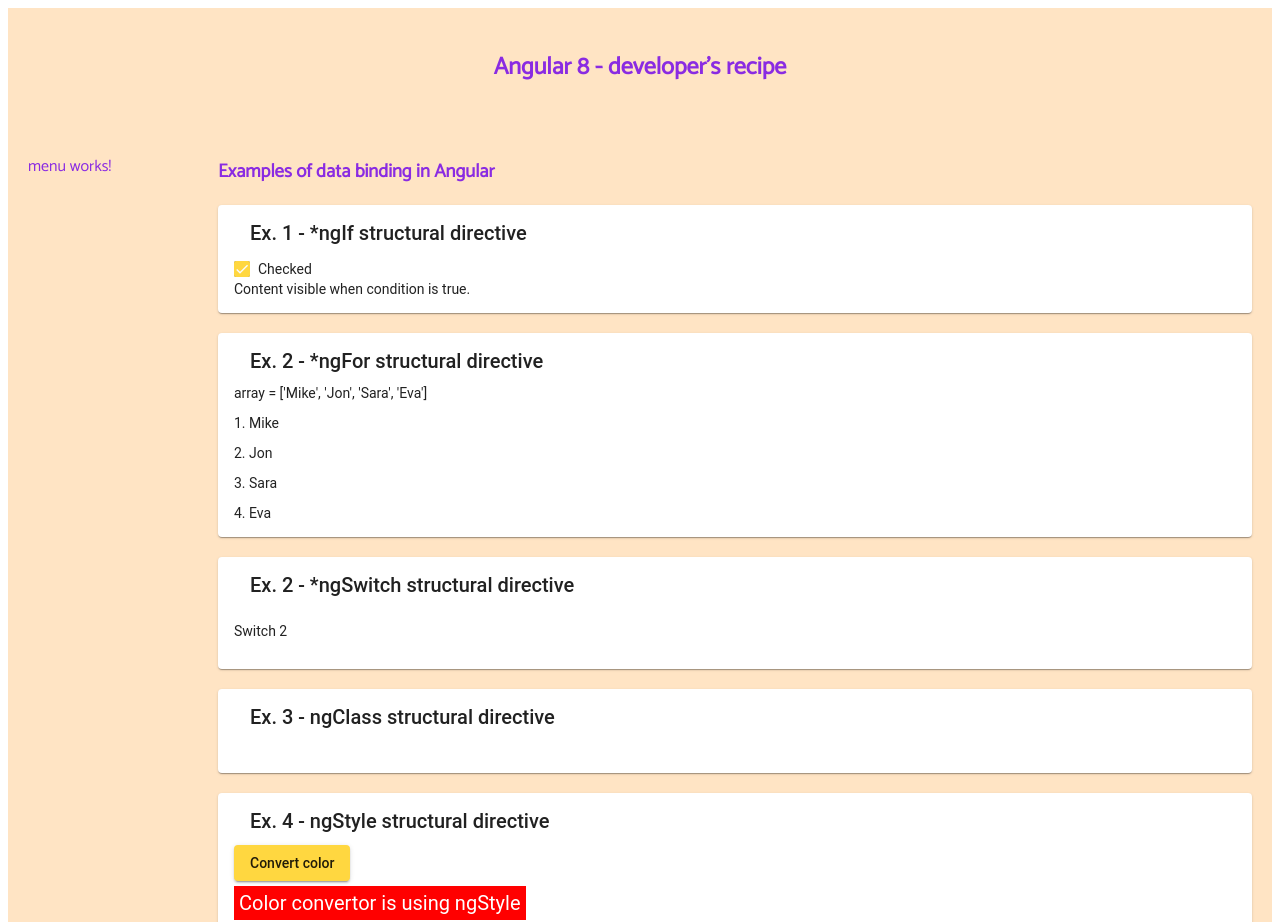
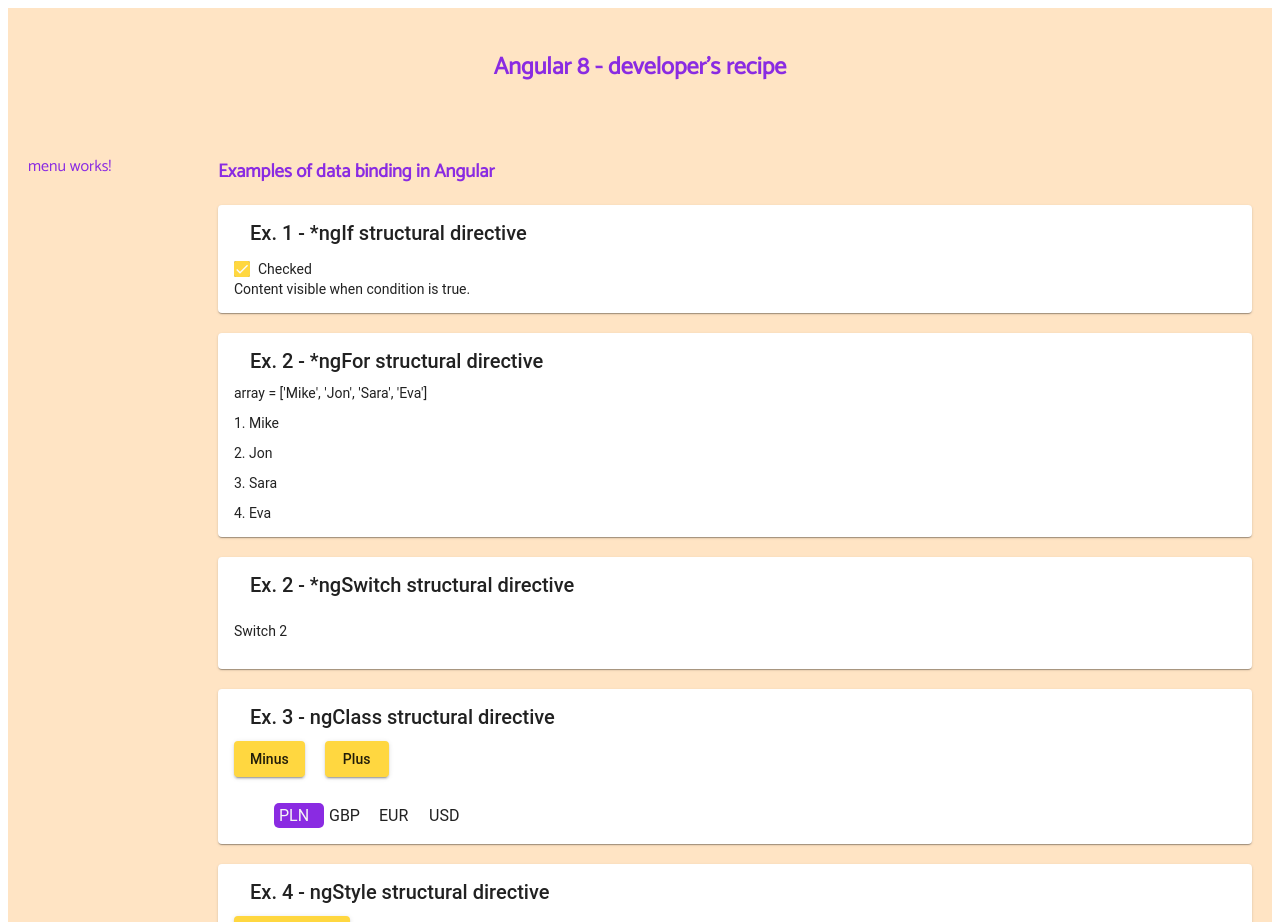
Before and after one commit to RafalM2000/portfolio-Angular8, an Angular app: page / in a window 1280 px wide. Shown: the top 922 px of the page. Built offline with nearby package versions, Linux system fonts and the light colour scheme.

Commit message:
ngClass direcive

```diff
--- a/src/app/directives/directives.component.css
+++ b/src/app/directives/directives.component.css
@@ -4,4 +4,22 @@
 
 .buttonStyle {
     margin-bottom: 10px;
+    margin-right: 20px;
 }
+
+.currencyClass {
+    color: whitesmoke;
+    background-color: blueviolet;
+}
+
+li {
+    list-style-type: none;
+    float: left;
+    width: 40px;
+    padding: 3px 5px 3px 5px;
+    border-radius: 5px;
+}
+
+.clearFloat {
+    clear: both;
+}
--- a/src/app/directives/directives.component.html
+++ b/src/app/directives/directives.component.html
@@ -45,8 +45,12 @@
         <mat-card-header>
             <mat-card-title>Ex. 3 - ngClass structural directive</mat-card-title>
         </mat-card-header>
-            <p></p>
-        <mat-card-content>
+        <button class ='buttonStyle' mat-raised-button color="accent" (click) = "onCurrencyButton(-1)">Minus</button>
+        <button class ='buttonStyle' mat-raised-button color="accent" (click) = "onCurrencyButton(1)">Plus</button>
+        <ul *ngFor = "let item of currencies;  let i = index">
+            <li [ngClass] = "{'currencyClass': i === currencyItem}">{{item}}</li>
+        </ul>
+        <mat-card-content class='clearFloat'>
 
         </mat-card-content>
     </mat-card>
@@ -58,7 +62,7 @@
         <mat-card-content>
             <button class ='buttonStyle' mat-raised-button color="accent" (click) = "onColorConverter()">Convert color</button>
             <div>
-                <span [ngStyle] = "{'background-color': colorConverter === true ? 'green' : 'red', 'font-size': '20px', 'font-width': '800', 'color': 'white', 'padding': '5px'}">
+                <span [ngStyle] = "{'background-color': colorConverter === true ? 'green' : 'red', 'font-size': '20px', 'font-width': '800', 'color': 'white', 'padding': '5px', 'border-radius': '5px'}">
                 Color convertor is using ngStyle</span>
             </div>
         </mat-card-content>
--- a/src/app/directives/directives.component.ts
+++ b/src/app/directives/directives.component.ts
@@ -11,12 +11,13 @@
 isVisible = true;
 switchExpression = 'No2';
 colorConverter = false;
+currencies =  ['PLN', 'GBP', 'EUR', 'USD'];
+currencyItem = 0;
 
   constructor() { }
 
   ngOnInit() {
   }
-
   onButtonClicked() {
     this.isVisible = !this.isVisible;
   }
@@ -25,5 +26,13 @@
     this.colorConverter = !this.colorConverter;
   }
 
-
+  onCurrencyButton(param: number) {
+    if (this.currencyItem <= 0 && param === -1) {
+      param = 0;
+    }
+    if (this.currencyItem >= (this.currencies.length - 1) && param === 1) {
+      param = 0;
+    }
+    this.currencyItem = this.currencyItem + param;
+  }
 }
```
